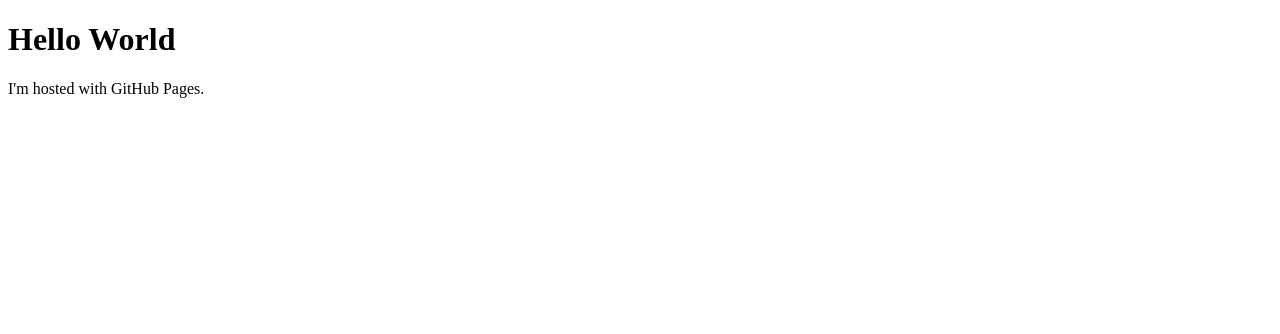
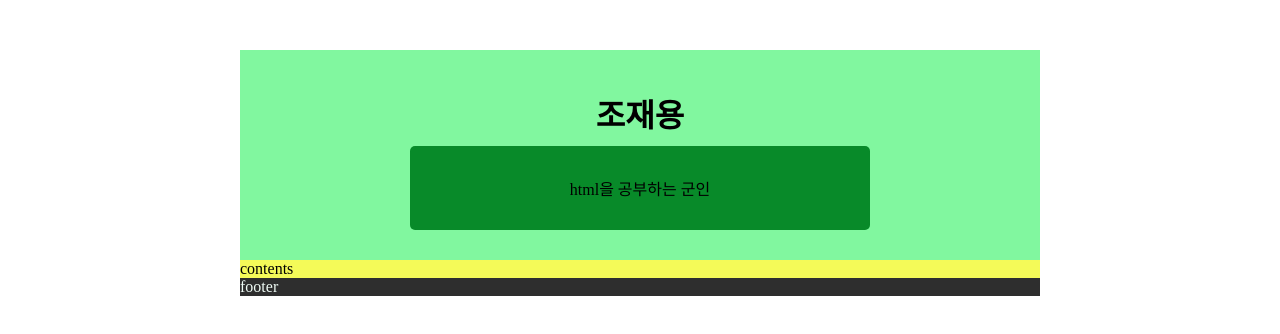
Before and after one commit to WithJo/WithJo.github.io, a plain HTML site: page index.html in a window 1280 px wide. Drawn offline with Linux system fonts and the light colour scheme.

Commit message:
22.07.31

```diff
--- a/index.html
+++ b/index.html
@@ -1,7 +1,24 @@
 <!DOCTYPE html>
 <html>
+    <head>
+        <title>WithJo</title>
+        <meta charset="utf-8">
+        <link rel="stylesheet" href="style.css">
+    </head>
 	<body>
-		<h1>Hello World</h1>
-		<p>I'm hosted with GitHub Pages.</p>
+		<div class="wrapper">
+            <div class="header">
+                <h1>조재용</h1>
+                <p>
+                    html을 공부하는 군인
+                </p>
+            </div>
+            <div class="contents">
+                contents
+            </div>
+            <div class="footer">
+                footer
+            </div>
+        </div>
 	</body>
 </html>
--- /dev/null
+++ b/style.css
@@ -0,0 +1,36 @@
+h1, p{
+    margin: 0;
+}
+
+.wrapper{
+    background-color: #ddd;
+    width: 800px;
+    margin: 50px auto;
+}
+
+.header{
+    background-color: #81F79F;
+    text-align: center;
+    padding: 30px;
+}
+
+.header h1{
+    margin: 10px 0;
+}
+
+.header p{
+    background-color: #088A29;
+    padding: 30px;
+    width: 400px;
+    margin: 0 auto;
+    border-radius: 5px;
+}
+
+.contents{
+    background-color: #F4FA58;
+}
+
+.footer{
+    background-color: #2E2E2E;
+    color: #EFFBF5;
+}
```
Also changed, not shown: 1 other file.
